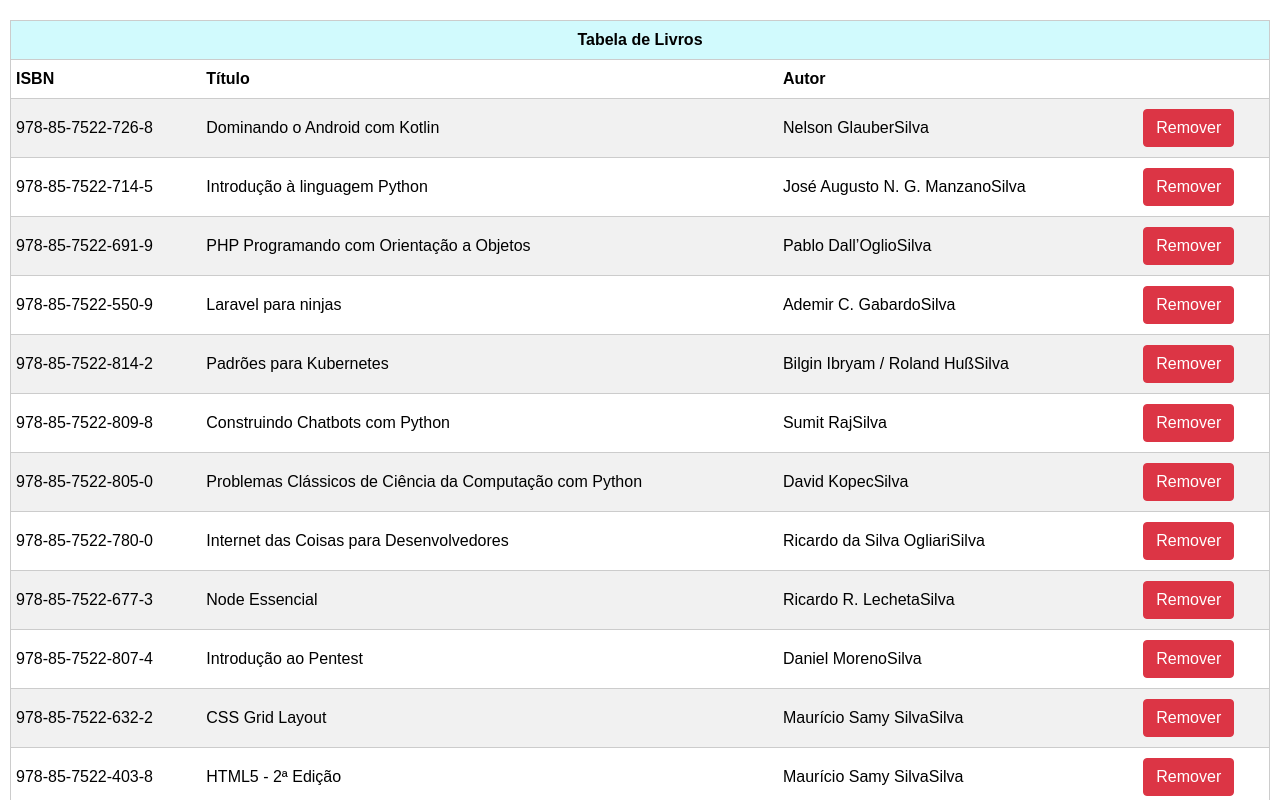
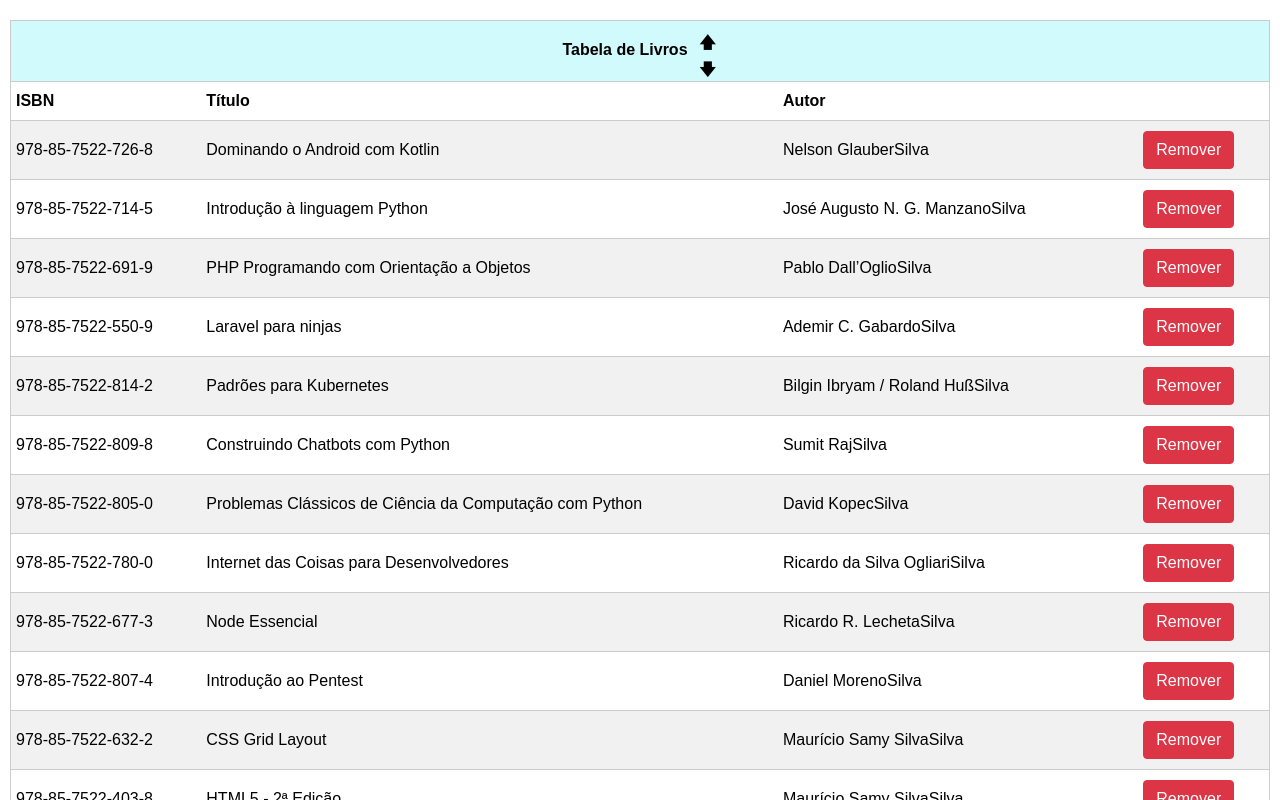
Before and after one commit to AlexandreLiberatto/tabela-de-livros, a React (Vite) app: page / in a window 1280 px wide. Shown: the top 800 px of the page. Built offline with nearby package versions, Linux system fonts and the light colour scheme.

Commit message:
Acrescentando setinhas

```diff
--- a/src/components/TabelaHead.jsx
+++ b/src/components/TabelaHead.jsx
@@ -5,7 +5,12 @@
 
         <thead>
             <tr>
-                <th colSpan='4'>Tabela de Livros</th>
+                <th colSpan='4'>Tabela de Livros
+                <div className="container-setinhas">
+                    <div>&#129093;</div>
+                    <div>&#129095;</div>
+                </div>
+                </th>
             </tr>
             <tr>
                 <th>ISBN</th>
--- a/src/index.css
+++ b/src/index.css
@@ -62,3 +62,14 @@
   background-color: #0069d9;
   border-color: #0062cc;
 }
+.container-setinhas {
+  display: inline-block;
+  width: 20px;
+  height: 40px;
+  margin-left: 10px;
+  vertical-align: middle;
+}
+
+.container-setinhas > div {
+  cursor: pointer;
+}
```
